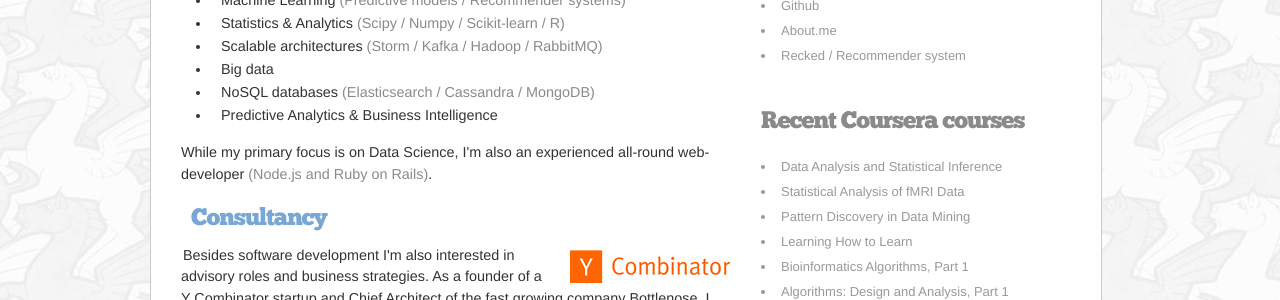
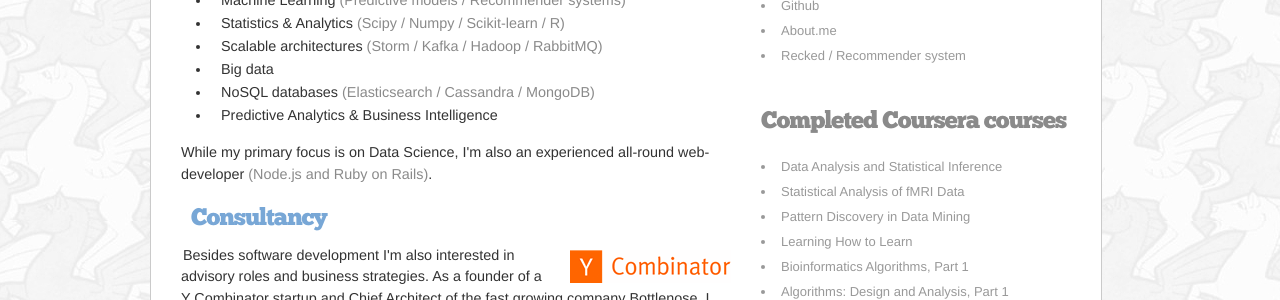
Before and after one commit to beatlevic/beatletech, a Jekyll site: the page built from index.html, in a window 1280 px wide. Shown: the part 839-1139 px from the top of the page. Built offline with Jekyll 4.4.1, drawn with Linux system fonts in a browser that asks for light colours; nearby versions of some CDN libraries; Markdown is read by kramdown in place of the engine named in the settings.

Commit message:
Completed vs Recent Coursera courses.

```diff
--- a/_includes/coursera.html
+++ b/_includes/coursera.html
@@ -1,5 +1,5 @@
 <aside class="widget">
-  <h3>Recent Coursera courses</h3>
+  <h3>Completed Coursera courses</h3>
   <ul>
     <li><a href="https://www.coursera.org/course/statistics">Data Analysis and Statistical Inference</a></li>
     <li><a href="https://www.coursera.org/course/fmri">Statistical Analysis of fMRI Data</a></li>
```
Also changed, not shown: 2 other files.
